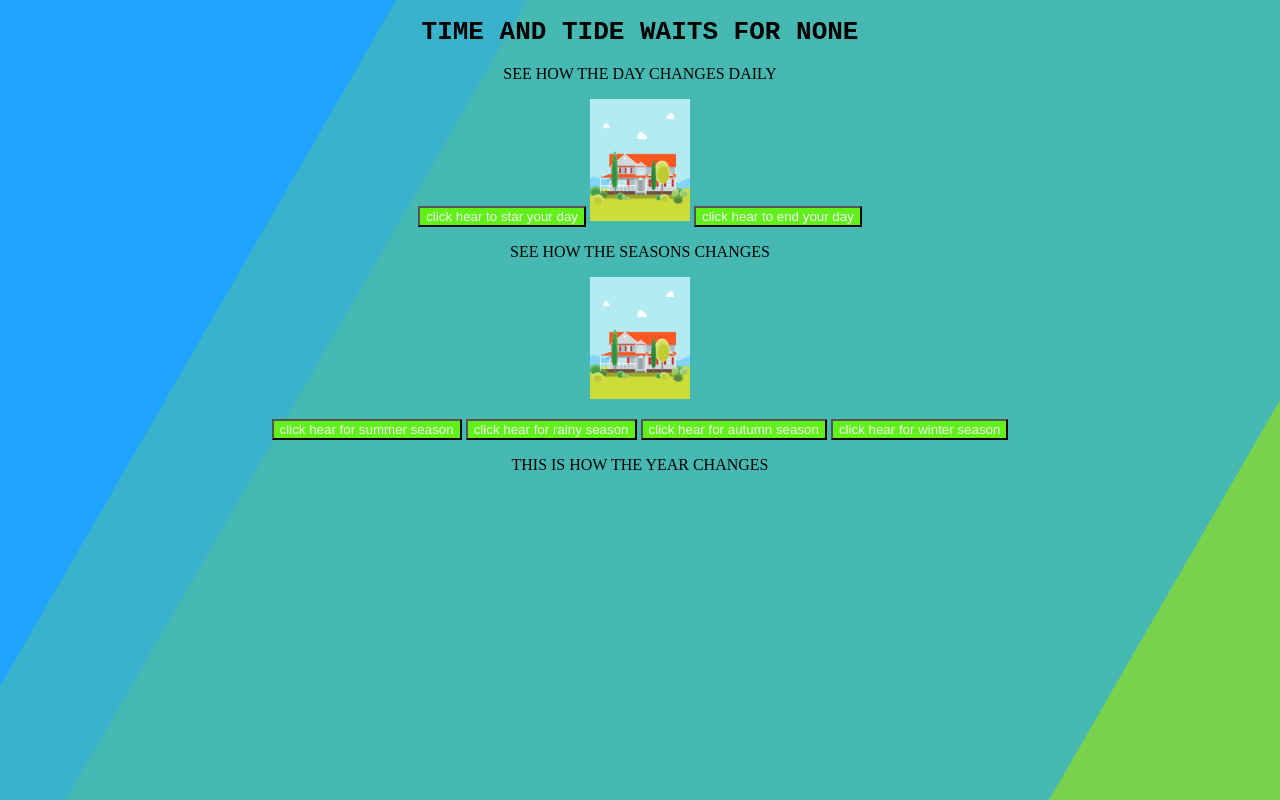
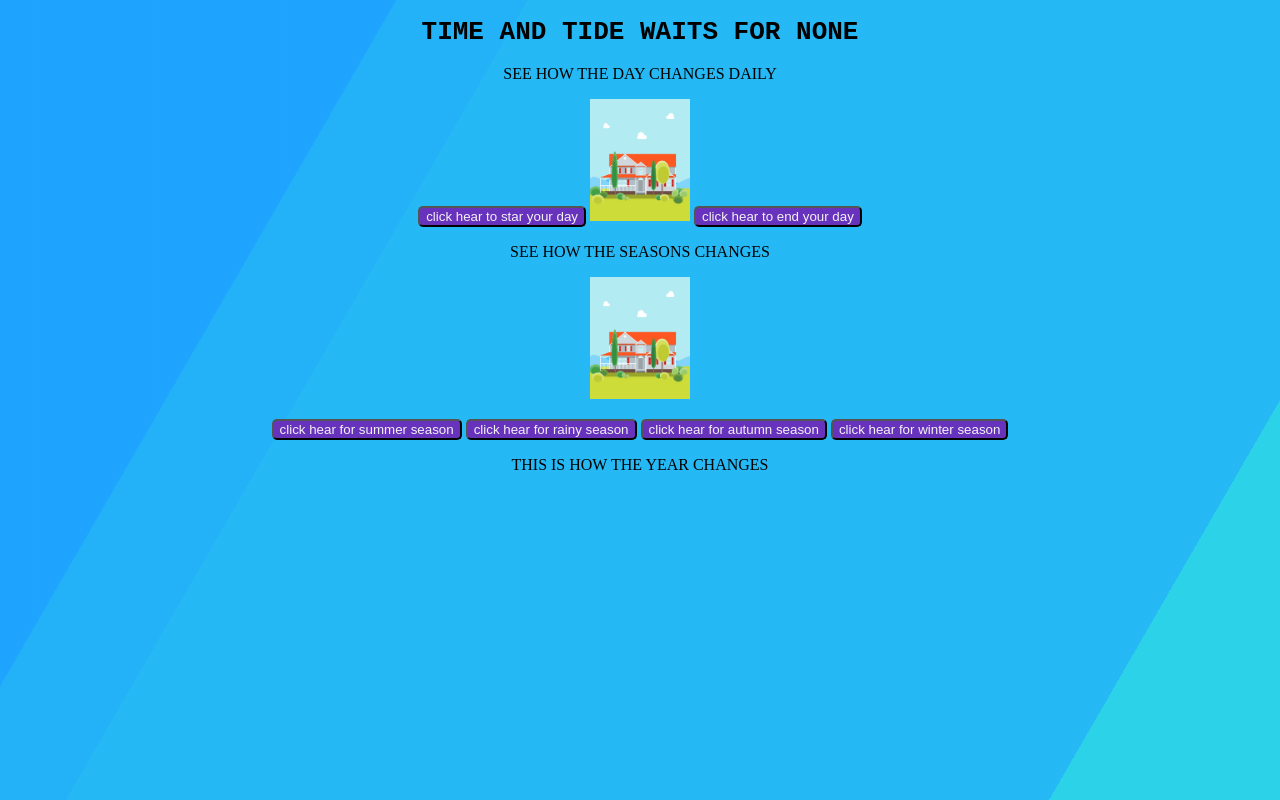
Before and after one commit to antiquark007/mini_project1, a plain HTML site: page index.html in a window 1280 px wide. Drawn offline with Linux system fonts and the light colour scheme.

Commit message:
few changes  in background.

```diff
--- a/index.html
+++ b/index.html
@@ -12,8 +12,10 @@
             justify-content: center;
         }
         .btn{
-            background-color: rgb(97, 240, 26);
+            background-color: rgb(104, 51, 188);
             color: rgb(242, 242, 244);
+            border-radius: 5px;
+            box-shadow: darkgrey;
         }
     </style>
 </head>
--- a/style.css
+++ b/style.css
@@ -8,7 +8,7 @@ body {
 
 .bg {
   animation:slide 3s ease-in-out infinite alternate;
-  background-image: linear-gradient(-60deg, #6c3 50%, #09f 50%);
+  background-image: linear-gradient(-60deg, rgb(14, 204, 229) 50%, #09f 50%);
   bottom:0;
   left:-50%;
   opacity:.5;
```
